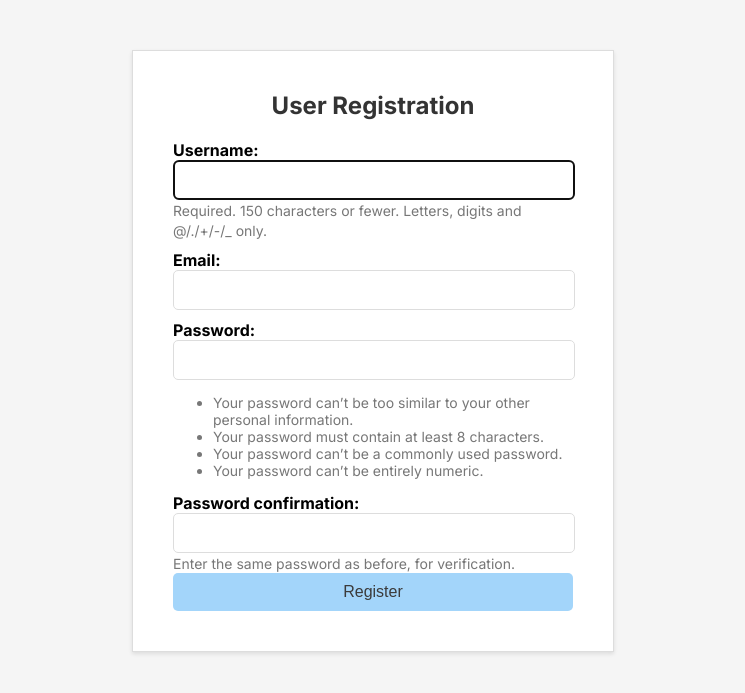
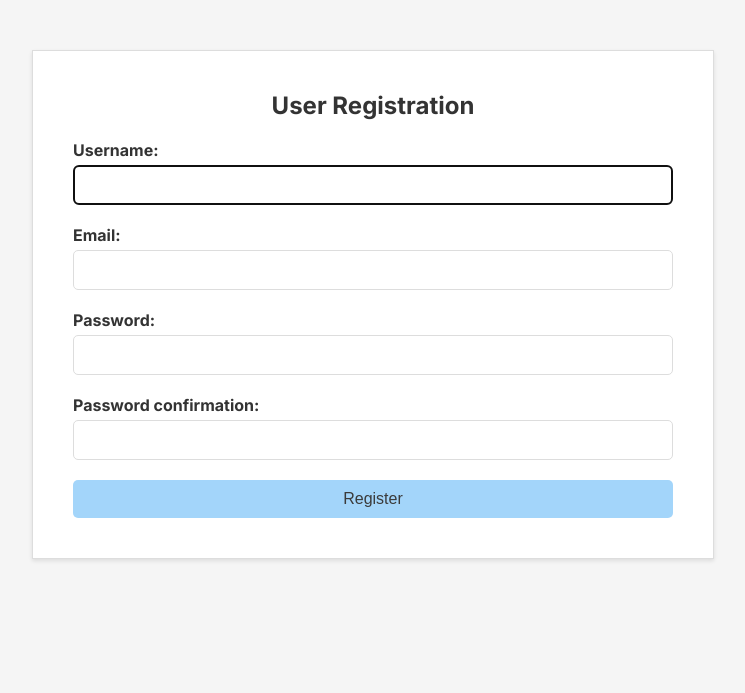
Before and after one commit to am-kenny/pet_shelter, a Django app: page /register in a window 1280 px wide. Shown: the part 60-753 px from the top of the page, without its empty margins (267-1012 px from the left). Run offline with Django 4.2, Linux system fonts and the light colour scheme; parts of the project's set-up code (start-up, migrations or seed data) failed here and were passed over.

Commit message:
refactor/style: create folder for auth templates, adjust forms style, change error message

```diff
--- a/static/style/style.css
+++ b/static/style/style.css
@@ -1,5 +1,9 @@
 body {
     background-color: #f5f5f5;
+}
+
+input {
+    box-sizing: border-box;
 }
 
 body, h1, h2, p {
@@ -179,9 +183,9 @@ h1 {
 
 
 /* Style the registration section */
-.registration {
+.centered_form_container {
     padding: 40px;
-    max-width: 400px;
+    max-width: 600px;
     margin: 50px auto;
     background-color: #fff;
     border: 1px solid #ddd;
@@ -189,7 +193,7 @@ h1 {
 }
 
 /* Style the registration title */
-.registration__title {
+.auth__title {
     font-size: 24px;
     color: #333;
     text-align: center;
@@ -198,6 +202,7 @@ h1 {
 
 /* Style form elements */
 .form-group {
+    margin-top: 20px;
     margin-bottom: 20px;
 }
 
@@ -221,7 +226,7 @@ h1 {
 }
 
 /* Style submit button */
-.registration__form button {
+.btn-primary {
     display: block;
     width: 100%;
     padding: 10px;
@@ -233,21 +238,20 @@ h1 {
     cursor: pointer;
 }
 
-.registration__form button:hover {
-    background-color: #87add0;
+.btn-primary:hover {
+        background-color: #87add0;
 }
 
-.registration__form input {
+.auth__form input {
     width: 100%;
-    padding: 10px 0;
+    padding: 10px;
     font-size: 16px;
     border: 1px solid #ddd;
     border-radius: 5px;
 }
 
-.registration__form label {
+.auth__form label {
     display: block;
-    margin-top: 10px;
     font-weight: bold;
 }
 
@@ -833,3 +837,11 @@ h1 {
     cursor: pointer;
     border: none;
 }
+
+.form__errors {
+    margin-bottom: 20px;
+}
+
+.form__error {
+    color: #c00;
+}
--- /dev/null
+++ b/templates/user/auth/register.html
@@ -0,0 +1,45 @@
+{% extends "base.html" %}
+{% block title %}
+	Registration
+{% endblock %}
+
+{% block content %}
+    <div class="centered_form_container">
+        <h1 class="auth__title">User Registration</h1>
+        <form method="post" class="auth__form">
+            {% csrf_token %}
+
+            <div class="form-group">
+                <label for="{{ form.username.id_for_label }}">Username:</label>
+                {{ form.username }}
+                <p class="form__error">
+                    {{ form.username.errors | striptags  }}
+                </p>
+            </div>
+
+            <div class="form-group">
+                <label for="{{ form.email.id_for_label }}">Email:</label>
+                {{ form.email }}
+                <p class="form__error">
+                    {{ form.email.errors | striptags  }}
+                </p>
+            </div>
+
+            <div class="form-group">
+                <label for="{{ form.password1.id_for_label }}">Password:</label>
+                {{ form.password1 }}
+                <p class="form__error">
+                    {{ form.password2.errors | striptags  }}
+                </p>
+            </div>
+
+            <div class="form-group">
+                <label for="{{ form.password2.id_for_label }}">Password confirmation:</label>
+                {{ form.password2 }}
+            </div>
+
+            <button type="submit" class="btn btn-primary">Register</button>
+        </form>
+        <p class="error__message">{{ error_message }}</p>
+    </div>
+{% endblock %}
--- a/templates/user/user_register.html
+++ /dev/null
@@ -1,16 +0,0 @@
-{% extends "base.html" %}
-{% block title %}
-	Registration
-{% endblock %}
-
-{% block content %}
-    <div class="registration">
-        <h1 class="registration__title">User Registration</h1>
-        <form method="post" class="registration__form">
-            {% csrf_token %}
-            {{ form }}
-            <button type="submit" class="btn btn-primary">Register</button>
-        </form>
-        <p class="error__message">{{ error_message }}</p>
-    </div>
-{% endblock %}
--- a/user/forms.py
+++ b/user/forms.py
@@ -11,6 +11,9 @@ class RegistrationForm(UserCreationForm):
         error_messages = {
             'email': {
                 'unique': 'User with that email already exists.'
+            },
+            'username': {
+                'unique': 'User with that username already exists.'
             }
         }
 
--- a/user/views.py
+++ b/user/views.py
@@ -1,6 +1,6 @@
 import os
 
-from django.contrib.auth import authenticate, login, logout
+from django.contrib.auth import login, logout
 from django.contrib.auth.decorators import login_required
 from django.contrib.auth.forms import AuthenticationForm
 from django.db import transaction
@@ -31,7 +31,7 @@ def user_register(request):
             return redirect('welcome')
     else:
         form = RegistrationForm()
-    return render(request, 'user/user_register.html', {"form": form})
+    return render(request, 'user/auth/register.html', {"form": form})
 
 
 def user_login(request):
@@ -46,7 +46,7 @@ def user_login(request):
     else:
         form = AuthenticationForm()
 
-    return render(request, 'user/user_login.html', {"form": form})
+    return render(request, 'user/auth/login.html', {"form": form})
 
 
 @login_required
```
Also changed, not shown: templates/user/auth/login.html (added, +37 -0 lines), templates/user/user_login.html (deleted, +0 -20 lines), templates/user/auth/logout.html (renamed from templates/user/user_logout.html).
